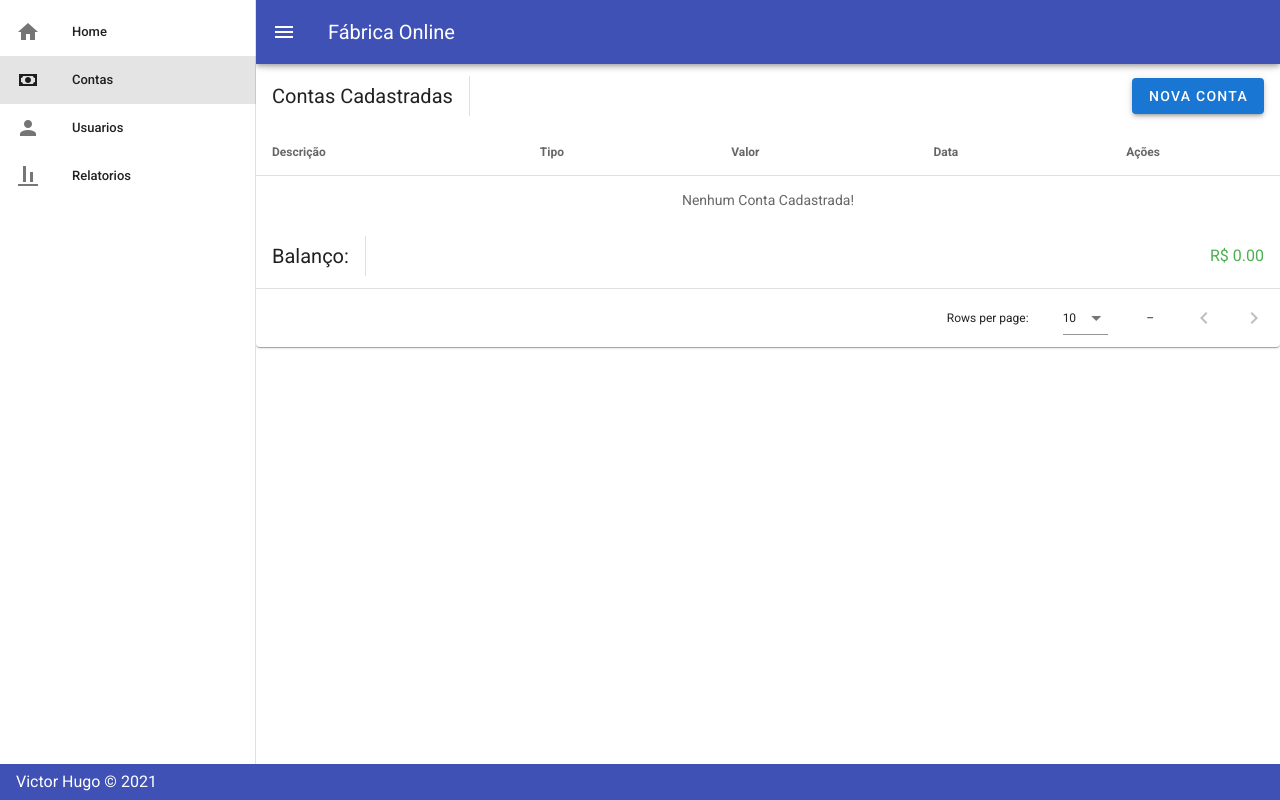
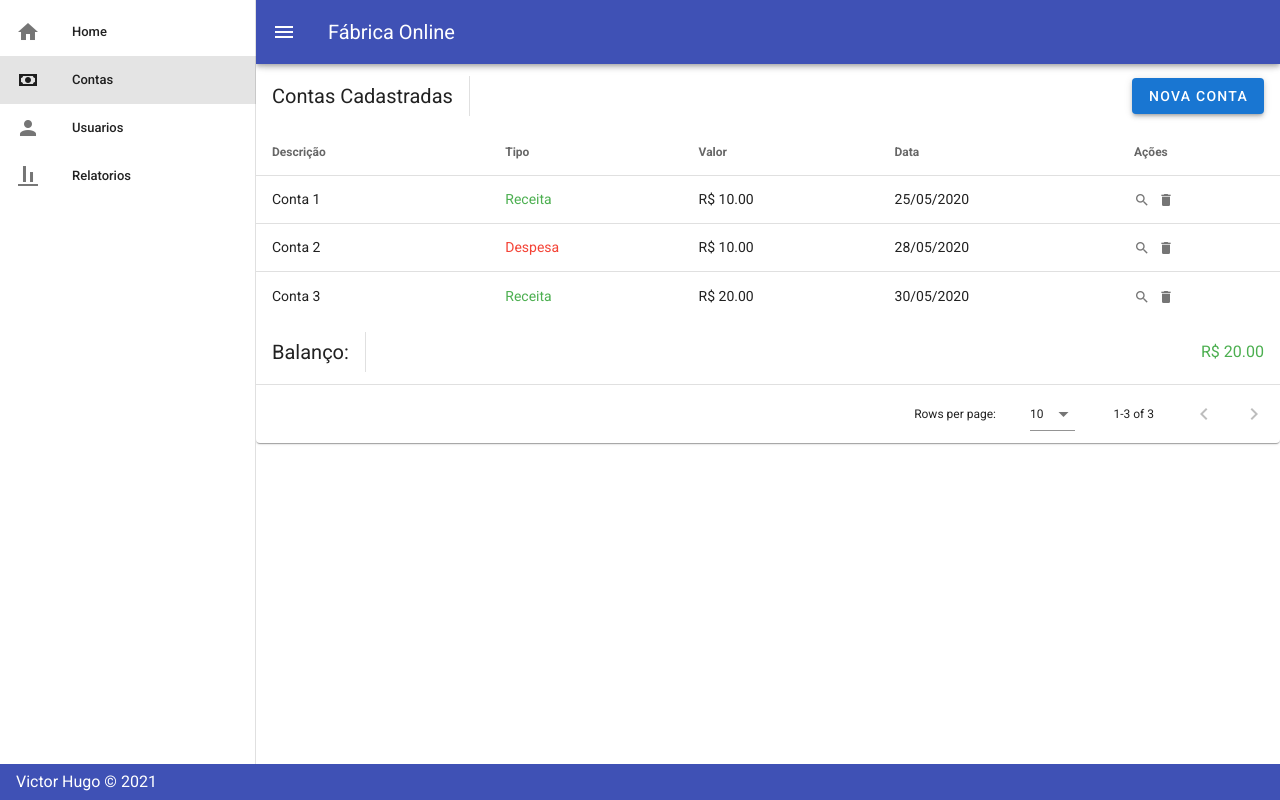
Before and after one commit to victorh5/controleContas-HT, a Vue app: page /#/contas in a window 1280 px wide. Built offline with nearby package versions, Linux system fonts and the light colour scheme.

Commit message:
alteracoes nos relatorios

```diff
--- a/src/views/contas.vue
+++ b/src/views/contas.vue
@@ -293,30 +293,32 @@ export default {
   },
   methods: {
     initialize() {
-      // this.contas = [
-      //   {
-      //     id: 0,
-      //     descricao: "Conta 1",
-      //     observacoes: "Conta 1 submetida",
-      //     tipo: "Receita",
-      //     data: "",
-      //     valor: 10.0,
-      //   },
-      //   {
-      //     id: 1,
-      //     descricao: "Conta 2",
-      //     observacoes: "Conta 2 submetida",
-      //     tipo: "Despesa",
-      //     valor: 10.0,
-      //   },
-      //   {
-      //     id: 2,
-      //     descricao: "Conta 3",
-      //     observacoes: "Conta 3 submetida",
-      //     tipo: "Receita",
-      //     valor: 20.0,
-      //   },
-      // ];
+      this.contas = [
+        {
+          id: 0,
+          descricao: "Conta 1",
+          observacoes: "Conta 1 submetida",
+          tipo: "Receita",
+          data: "2020-05-25",
+          valor: 10.0,
+        },
+        {
+          id: 1,
+          descricao: "Conta 2",
+          observacoes: "Conta 2 submetida",
+          tipo: "Despesa",
+          data: "2020-05-28",
+          valor: 10.0,
+        },
+        {
+          id: 2,
+          descricao: "Conta 3",
+          observacoes: "Conta 3 submetida",
+          tipo: "Receita",
+          data: "2020-05-30",
+          valor: 20.0,
+        },
+      ];
       this.calcularBalanco();
     },
     salvar() {
--- a/src/views/relatorios.vue
+++ b/src/views/relatorios.vue
@@ -1,30 +1,64 @@
 <template>
   <div>
-    <v-card class="mt-4 mx-auto">
-      <v-sheet
-        class="v-sheet--offset mx-auto"
-        color="cyan"
-        elevation="12"
-        max-width="calc(100% - 32px)"
-      >
+    <v-container>
+      <v-card class="mt-4 mx-auto" color="grey">
         <v-sparkline
-          :labels="labels"
-          :value="value"
+          :labels="rotulos"
+          :value="valores"
           color="white"
-          line-width="2"
-          padding="16"
+          line-width="1"
+          padding="20"
         ></v-sparkline>
-      </v-sheet>
-    </v-card>
+      </v-card>
+    </v-container>
   </div>
 </template>
 
 <script>
 export default {
   data: () => ({
-    labels: ["12am", "3am", "6am", "9am", "12pm", "3pm", "6pm", "9pm"],
-    value: [200, 675, 410, 390, 310, 460, 250, 240],
+    rotulos: [],
+    valores: [],
+    contas: [],
   }),
+  created() {
+    this.initialize();
+  },
+  methods: {
+    initialize() {
+      this.contas = [
+        {
+          id: 0,
+          descricao: "Conta 1",
+          observacoes: "Conta 1 submetida",
+          tipo: "Receita",
+          data: "2020-05-25",
+          valor: 10.0,
+        },
+        {
+          id: 1,
+          descricao: "Conta 2",
+          observacoes: "Conta 2 submetida",
+          tipo: "Despesa",
+          data: "2020-05-28",
+          valor: 10.0,
+        },
+        {
+          id: 2,
+          descricao: "Conta 3",
+          observacoes: "Conta 3 submetida",
+          tipo: "Receita",
+          data: "2020-05-30",
+          valor: 20.0,
+        },
+      ];
+
+      this.contas.forEach((conta, index) => {
+        this.rotulos[index] = conta.data;
+        this.valores[index] = conta.valor;
+      });
+    },
+  },
 };
 </script>
 
```
